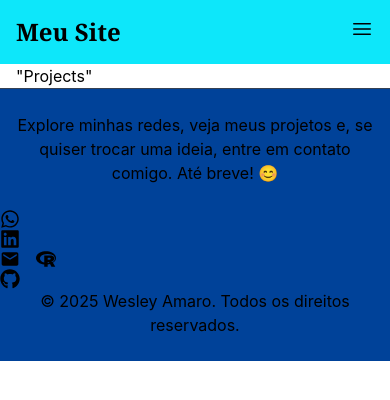
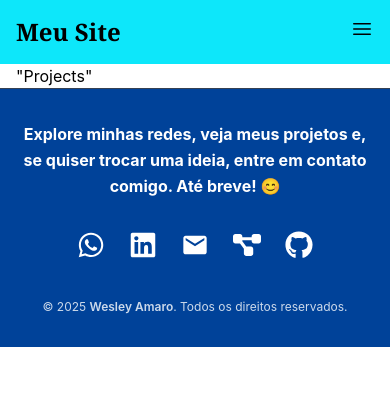
Before and after one commit to wesley-amaro/freelancerWebsite, a React (Vite) app: page /Projects in a window 390 px wide. Shown: the top 400 px of the page. Built offline with nearby package versions, Linux system fonts and the light colour scheme.

Commit message:
feat/style: Correção de código no Footer.tsx, adicionado estilização e responsividade

```diff
--- a/src/components/Footer/Footer.tsx
+++ b/src/components/Footer/Footer.tsx
@@ -1,70 +1,77 @@
 import React from "react";
-import { FaGithub, FaLinkedin, FaRProject, FaWhatsapp } from "react-icons/fa";
+import { FaGithub, FaLinkedin, FaWhatsapp } from "react-icons/fa";
+import { FaDiagramProject } from "react-icons/fa6";
 import { MdEmail } from "react-icons/md";
 
 function Footer() {
   return (
-    <footer className="bg-[#004299] text-black py-6 text-center border-t border-gray-700">
-      <div className="max-w-6xl mx-auto px-4 flex flex-col md:flex-row items-center justify-between">
-        <p className="font-sans">
-          {" "}
+    <footer className="bg-[#004299] text-white py-8 px-4 border-t border-gray-700">
+      <div className="max-w-5xl mx-auto flex flex-col items-center text-center gap-6">
+        {/* Texto principal */}
+        <p className="font-sans max-w-2xl sm:text-base leading-relaxed font-bold">
           Explore minhas redes, veja meus projetos e, se quiser trocar uma
           ideia, entre em contato comigo. Até breve! 😊
         </p>
-      </div>
-      <br />
 
-      <div className="gap-4 text-center ">
+        {/* Ícones das redes */}
+        <div className="flex flex-wrap justify-center gap-6 mt-2">
           <a
-          href="https://wa.me/551113981726612"
+            href="https://wa.me/5513981726612"
             target="_blank"
             rel="noopener noreferrer"
-          className="hover:text-blue-950 text-center"
+            aria-label="WhatsApp"
+            className="transition-transform transform hover:scale-110 hover:text-green-400"
           >
-          <FaWhatsapp className="w-5 h-5" />
+            <FaWhatsapp className="w-7 h-7" />
           </a>
-      </div>
-      <div className="flex gap-4 text-center">
+
           <a
             href="https://www.linkedin.com/in/wesley-amaro"
             target="_blank"
             rel="noopener noreferrer"
-          className="hover:text-blue-950 text-center"
+            aria-label="Linkedin"
+            className="transition-transform transform hover:scale-110 hover:text-blue-700"
           >
-          <FaLinkedin className="w-5 h-5" />
+            <FaLinkedin className="w-7 h-7" />
           </a>
-      </div>
-      <div className="flex gap-4 text-center">
+
           <a
             href="mailto:wesley.amaro.1@gmail.com"
             target="_blank"
             rel="noopener noreferrer"
-          className="hover:text-blue-950 text-center"
+            aria-label="E-mail"
+            className="transition-transform transform hover:scale-110 hover:text-red-800"
           >
-          <MdEmail className="w-5 h-5" />
+            <MdEmail className="w-7 h-7" />
           </a>
           <a
             href="https://myportfolio-nine-taupe.vercel.app"
             target="_blank"
             rel="noopener noreferrer"
-          className="hover:text-blue-950 text-center"
+            aria-label="Portfolio"
+            className="transition-transform transform hover:scale-110 hover:text-purple-950"
           >
-          <FaRProject className="w-5 h-5" />
+            <FaDiagramProject className="w-7 h-7" />
           </a>
-      </div>
-      <div className="flex gap-4 text-center">
+
           <a
             href="https://github.com/wesley-amaro"
             target="_blank"
             rel="noopener noreferrer"
-          className="hover:text-blue-950 text-center"
+            aria-label="Github"
+            className="transition-transform transform hover:scale-110 hover:text-black"
           >
-          <FaGithub className="w-5 h-5" />
+            <FaGithub className="w-7 h-7" />
           </a>
         </div>
-      <p>
-        © {new Date().getFullYear()} Wesley Amaro. Todos os direitos reservados.
+
+        {/* Direitos autorais */}
+        <p className="text-xs sm:text-sm mt-4 opacity-80">
+          © {new Date().getFullYear()}{" "}
+          <span className="font-semibold">Wesley Amaro</span>. Todos os direitos
+          reservados.
         </p>
+      </div>
     </footer>
   );
 }
--- a/src/components/NavBar/NavBar.tsx
+++ b/src/components/NavBar/NavBar.tsx
@@ -28,6 +28,9 @@ const NavBar: React.FC = () => {
         <Link to="/" className="hover:bg-[black] hover:text-[#0de7fa]">
           Projetos
         </Link>
+        <Link to="/" className="hover:bg-[black] hover:text-[#0de7fa]">
+          Fale Comigo
+        </Link>
       </div>
 
       {/* Mobile Hamburguer*/}
```
Lines whose indentation alone changed are shown as unchanged.
